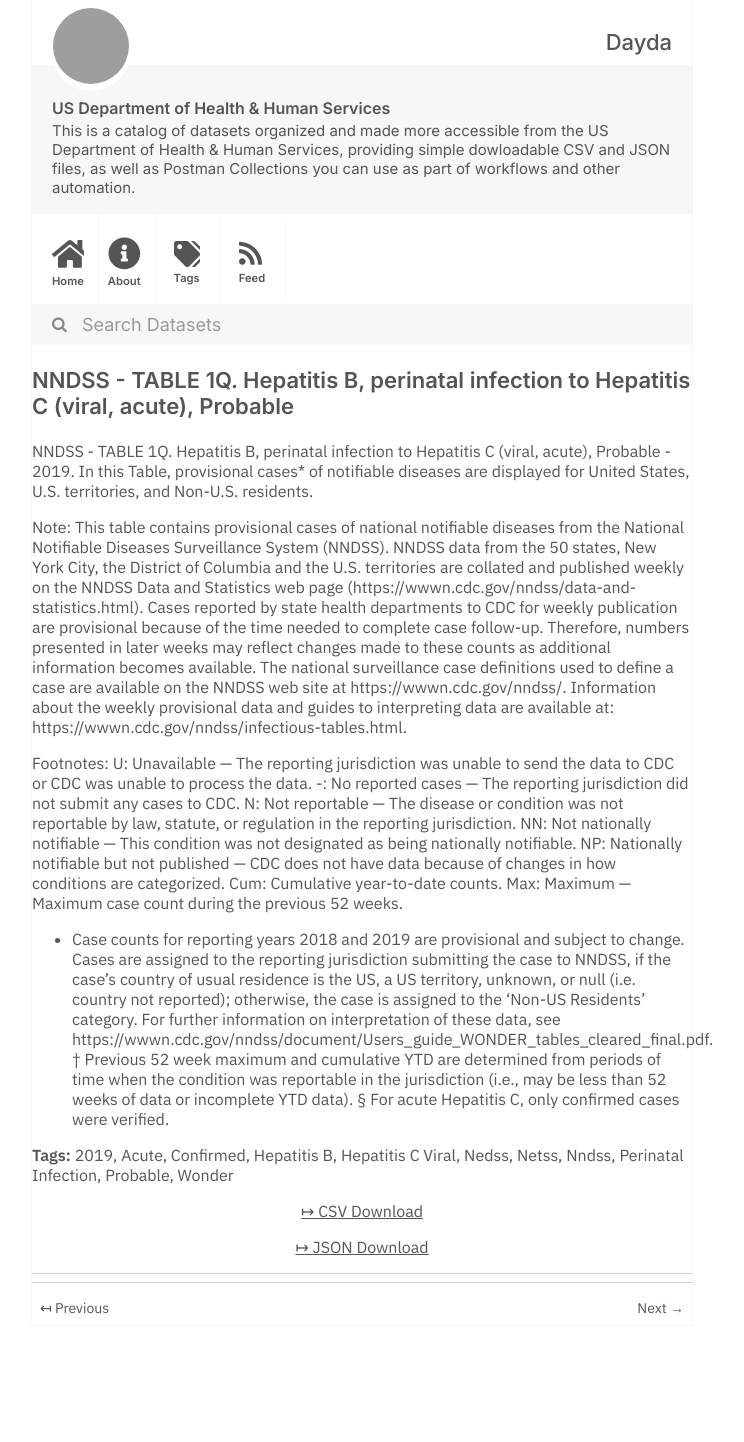
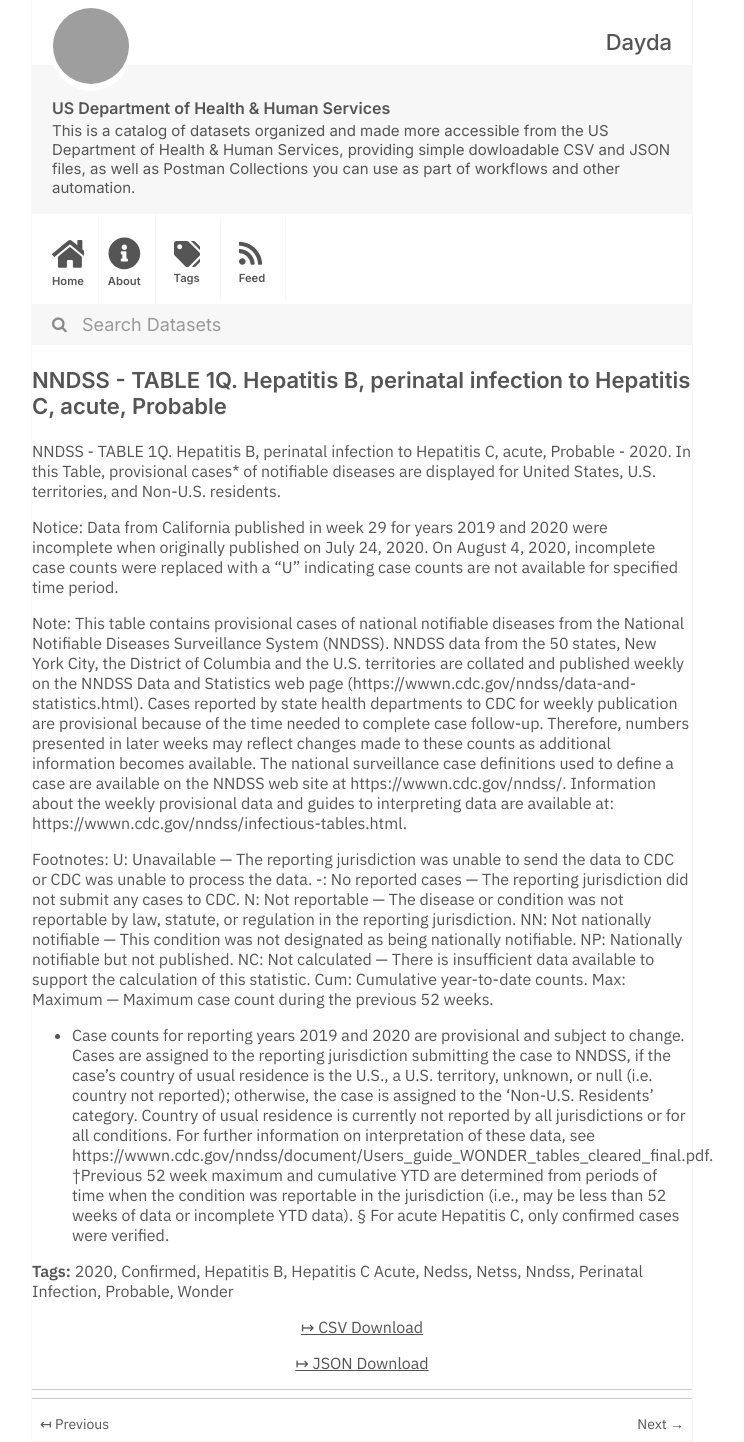
Before and after one commit to dayda-entities/us-department-of-health-and-human-services, a Jekyll site: the page built from _posts/2020-11-10-nndss-table-1q-hepatitis-b-per.md, in a window 1280 px wide. Shown: the whole page, without its empty margins (278-1022 px from the left). Built offline with Jekyll 4.4.1, drawn with Linux system fonts in a browser that asks for light colours; before the commit the page ends 1326 px from its top, so only the background shows below that; grey boxes are pictures that could not be loaded.

Commit message:
Publish Data

```diff
--- a/_posts/2020-11-10-nndss-table-1q-hepatitis-b-per.md
+++ b/_posts/2020-11-10-nndss-table-1q-hepatitis-b-per.md
@@ -1,17 +1,16 @@
 ---
 title: >-
-  NNDSS - TABLE 1Q. Hepatitis B, perinatal infection to Hepatitis C (viral,
-  acute), Probable
-created: '2020-11-10T16:16:27.315392'
-modified: '2021-04-25T14:44:36.440346'
+  NNDSS - TABLE 1Q. Hepatitis B, perinatal infection to Hepatitis C, acute,
+  Probable
+created: '2020-11-10T16:16:36.431256'
+modified: '2021-04-25T14:49:22.865513'
 state: active
 type: dataset
 tags:
-  - '2019'
-  - Acute
+  - '2020'
   - Confirmed
   - Hepatitis B
-  - Hepatitis C Viral
+  - Hepatitis C Acute
   - Nedss
   - Netss
   - Nndss
@@ -19,12 +18,14 @@ tags:
   - Probable
   - Wonder
 groups: []
-csv_url: 'https://data.cdc.gov/api/views/fyv2-xffj/rows.csv?accessType=DOWNLOAD'
-json_url: 'https://data.cdc.gov/api/views/fyv2-xffj/rows.json?accessType=DOWNLOAD'
+csv_url: 'https://data.cdc.gov/api/views/y4ut-ybj7/rows.csv?accessType=DOWNLOAD'
+json_url: 'https://data.cdc.gov/api/views/y4ut-ybj7/rows.json?accessType=DOWNLOAD'
 layout: post
 
 ---
-NNDSS - TABLE 1Q.  Hepatitis B, perinatal infection to Hepatitis C (viral, acute), Probable - 2019. In this Table, provisional cases* of notifiable diseases are displayed for United States, U.S. territories, and Non-U.S. residents.
+NNDSS - TABLE 1Q. Hepatitis B, perinatal infection to Hepatitis C, acute, Probable - 2020. In this Table, provisional cases* of notifiable diseases are displayed for United States, U.S. territories, and Non-U.S. residents.
+
+Notice: Data from California published in week 29 for years 2019 and 2020 were incomplete when originally published on July 24, 2020. On August 4, 2020, incomplete case counts were replaced with a "U" indicating case counts are not available for specified time period.
 
 Note:
 This table contains provisional cases of national notifiable diseases from the National Notifiable Diseases Surveillance System (NNDSS). NNDSS data from the 50 states, New York City, the District of Columbia and the U.S. territories are collated and published weekly on the NNDSS Data and Statistics web page (https://wwwn.cdc.gov/nndss/data-and-statistics.html). Cases reported by state health departments to CDC for weekly publication are provisional because of the time needed to complete case follow-up. Therefore, numbers presented in later weeks may reflect changes made to these counts as additional information becomes available. The national surveillance case definitions used to define a case are available on the NNDSS web site at https://wwwn.cdc.gov/nndss/. Information about the weekly provisional data and guides to interpreting data are available at: https://wwwn.cdc.gov/nndss/infectious-tables.html.
@@ -34,9 +35,10 @@ U: Unavailable — The reporting jurisdiction was unable to send the data to CDC
 -: No reported cases — The reporting jurisdiction did not submit any cases to CDC.
 N: Not reportable — The disease or condition was not reportable by law, statute, or regulation in the reporting jurisdiction.
 NN: Not nationally notifiable — This condition was not designated as being nationally notifiable.
-NP: Nationally notifiable but not published — CDC does not have data because of changes in how conditions are categorized.
+NP: Nationally notifiable but not published.
+NC: Not calculated — There is insufficient data available to support the calculation of this statistic.
 Cum: Cumulative year-to-date counts.
- Max: Maximum — Maximum case count during the previous 52 weeks.
- * Case counts for reporting years 2018 and 2019 are provisional and subject to change. Cases are assigned to the reporting jurisdiction submitting the case to NNDSS, if the case's country of usual residence is the US, a US territory, unknown, or null (i.e. country not reported); otherwise, the case is assigned to the 'Non-US Residents' category. For further information on interpretation of these data, see https://wwwn.cdc.gov/nndss/document/Users_guide_WONDER_tables_cleared_final.pdf.
-† Previous 52 week maximum and cumulative YTD are determined from periods of time when the condition was reportable in the jurisdiction (i.e., may be less than 52 weeks of data or incomplete YTD data).
+Max: Maximum — Maximum case count during the previous 52 weeks.
+* Case counts for reporting years 2019 and 2020 are provisional and subject to change. Cases are assigned to the reporting jurisdiction submitting the case to NNDSS, if the case's country of usual residence is the U.S., a U.S. territory, unknown, or null (i.e. country not reported); otherwise, the case is assigned to the 'Non-U.S. Residents' category. Country of usual residence is currently not reported by all jurisdictions or for all conditions. For further information on interpretation of these data, see https://wwwn.cdc.gov/nndss/document/Users_guide_WONDER_tables_cleared_final.pdf.
+†Previous 52 week maximum and cumulative YTD are determined from periods of time when the condition was reportable in the jurisdiction (i.e., may be less than 52 weeks of data or incomplete YTD data).
 § For acute Hepatitis C, only confirmed cases were verified.
```
